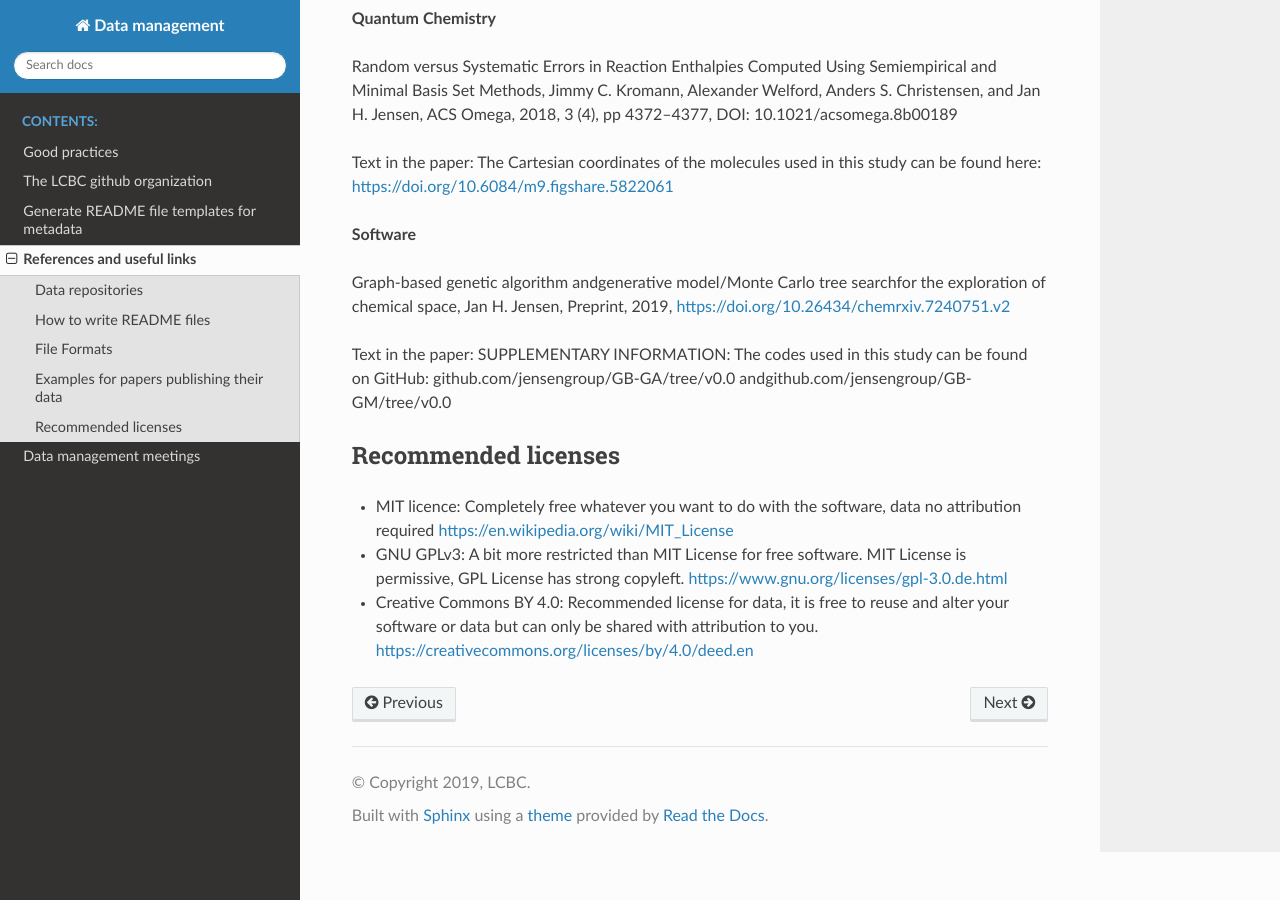
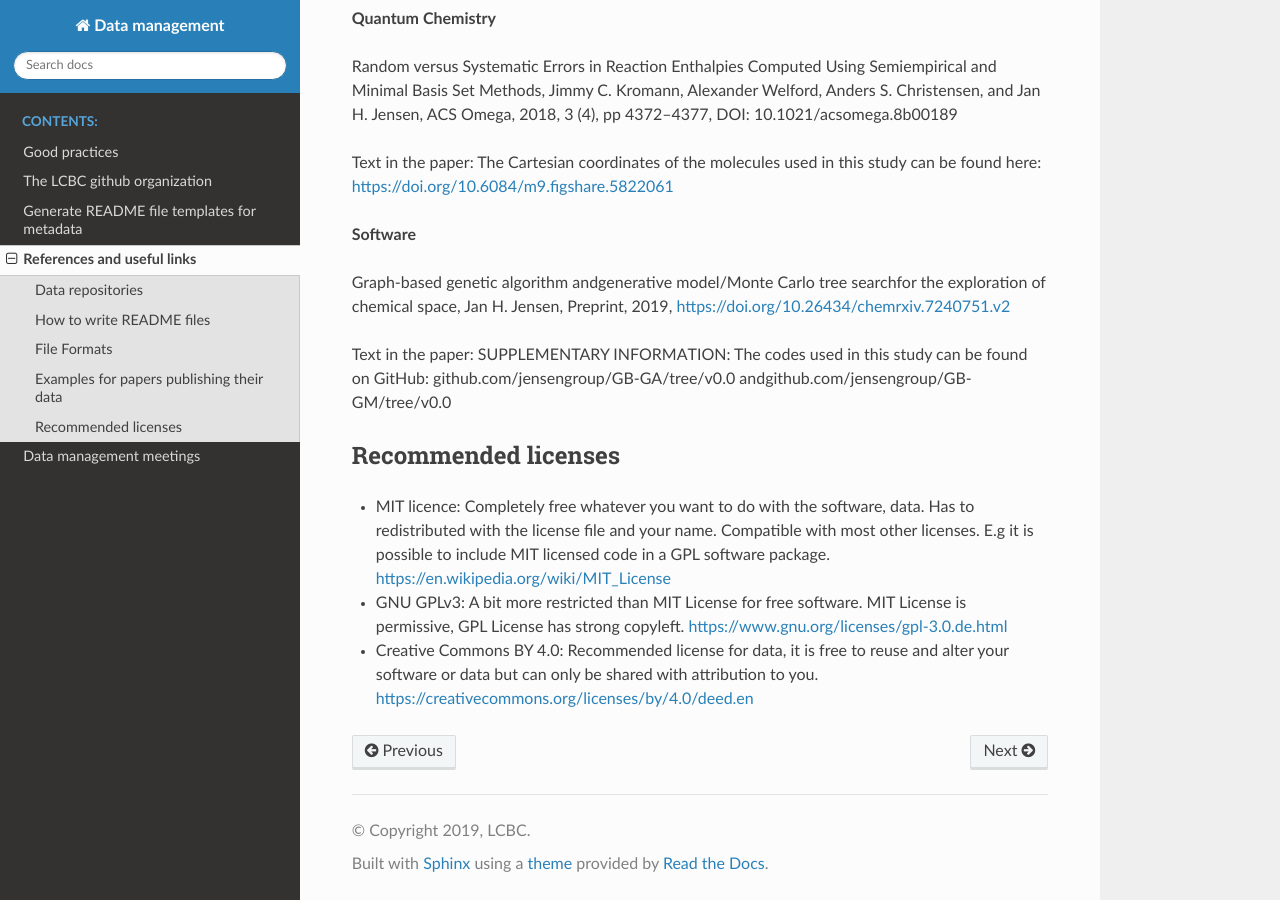
Before and after one commit to lcbc-epfl/data_management, a Sphinx documentation site: the page built from doc/references.rst, in a window 1280 px wide and 900 px high, scrolled down 1193 px. Built offline with Sphinx 7.4.7 and the Read the Docs theme 2.0.0, drawn with Linux system fonts in a browser that asks for light colours.

Commit message:
Changed MIT license text

```diff
--- a/doc/references.rst
+++ b/doc/references.rst
@@ -78,6 +78,6 @@ SUPPLEMENTARY INFORMATION: The codes used in this study can be found on GitHub:
 Recommended licenses
 ***************************
 
-* MIT licence: Completely free whatever you want to do with the software, data no attribution required https://en.wikipedia.org/wiki/MIT_License
+* MIT licence: Completely free whatever you want to do with the software, data. Has to redistributed with the license file and your name.  Compatible with most other licenses. E.g it is possible to include MIT licensed code in a GPL software package. https://en.wikipedia.org/wiki/MIT_License
 * GNU GPLv3: A bit more restricted than MIT License for free software.  MIT License is permissive, GPL License has strong copyleft. https://www.gnu.org/licenses/gpl-3.0.de.html
 * Creative Commons BY 4.0: Recommended license for data, it is free to reuse and alter your software or data but can only be shared with attribution to you.  https://creativecommons.org/licenses/by/4.0/deed.en
```
